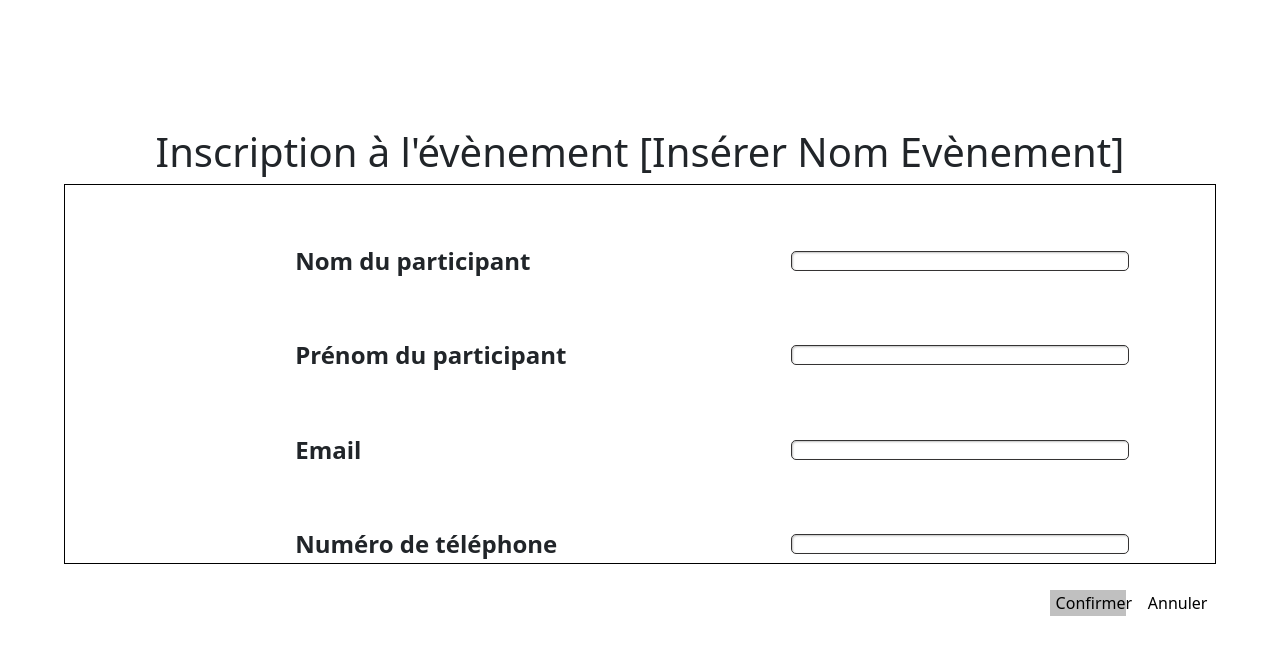
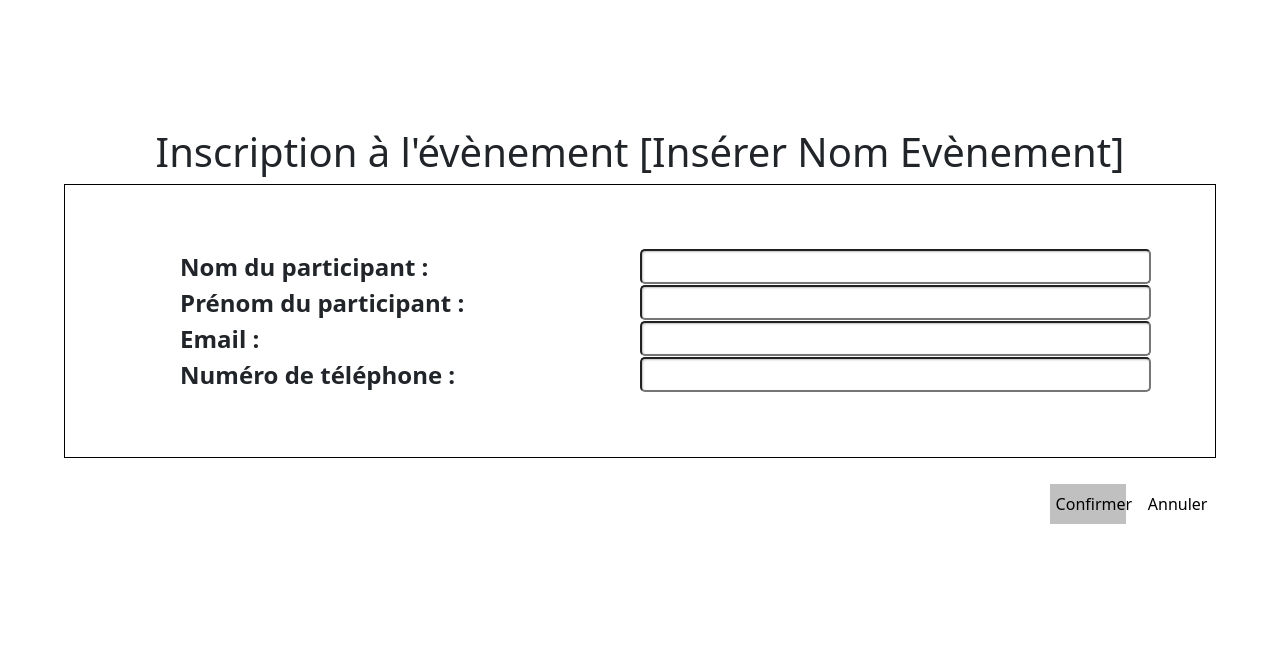
Before and after one commit to PaulineVarin/projet_web_MIAGE, an Angular app in the folder projet_web_MIAGEin_front/: page /inscriptionPersonne/1 in a window 1280 px wide. Shown: the top 654 px of the page. Built offline with nearby package versions, Linux system fonts and the light colour scheme.

Commit message:
form ajouter evt et inscription personne

```diff
--- a/projet_web_MIAGEin_front/src/app/ajouter-evenement/ajouter-evenement.component.css
+++ b/projet_web_MIAGEin_front/src/app/ajouter-evenement/ajouter-evenement.component.css
@@ -1,14 +1,3 @@
-table {
-    background-color: white;
-    width: 90%;
-    height: 80%;
-    text-align: left;
-    margin-left: 5%;
-    padding-left: 5%;
-    padding-right: 5%;
-    padding-bottom: 2%;
-    border:1px solid black;
-}
 
 h1 {
     width: 100%;
@@ -17,34 +6,51 @@ h1 {
     font-size: 250%;
 }
 
-td {
-    padding-top: 2%;
-
-}
-
-.donnees {
-    padding-left: 10%;
+.cadre {
+    background-color: white;
+    width: 90%;
+    height: 80%;
+    margin-left: 5%;
+    padding : 5% 5% 5% 5%;
+    border:1px solid black;
 }
 
 .champs {
     font-weight: bold;
     font-size: 150%;
-    padding-left: 20%;
+    padding-left: 5%;
+    width: 50%;
 }
 
-
-input {
-    padding:3px;
-    border:1px solid #353333;
+input[type=text] {
     border-radius:5px;
-    height: 20px;
-    width:80%;
+    height: 35px;
     box-shadow:1px 1px 2px #C0C0C0 inset;
+    width: 50%;
+    padding: 12px 20px;
+    float : right;
 }
 
+input[type=textarea] {
+    border-radius:5px;
+    height: 35px;
+    box-shadow:1px 1px 2px #C0C0C0 inset;
+    width: 50%;
+    padding: 12px 20px;
+    float : right;
+}
+
+input[type=number] {
+    border-radius:5px;
+    height: 35px;
+    box-shadow:1px 1px 2px #C0C0C0 inset;
+    width: 50%;
+    padding: 12px 20px;
+    float : right;
+}
 .boutonConfirmer {
     width: 6%;
-    height: 10%;
+    height: 40px;
     margin-top: 2%;
     float : right;
     border : none;
@@ -53,7 +59,7 @@ input {
 
 .boutonAnnuler {
     width: 6%;
-    height: 20%;
+    height: 40px;
     margin-top: 2%;
     margin-left: 1%;
     float : right;
--- a/projet_web_MIAGEin_front/src/app/ajouter-evenement/ajouter-evenement.component.html
+++ b/projet_web_MIAGEin_front/src/app/ajouter-evenement/ajouter-evenement.component.html
@@ -1,16 +1,32 @@
 <h1> Ajouter un évènement </h1>
-<table>
-    <tbody>
-        <tr><td class="champs">Acronyme</td>                                <td class="donnees"><input type="text" id="name" name="name" required></td></tr>
-        <tr><td class="champs">Nom de l'évènement</td>                      <td class="donnees"><input type="text" id="name" name="name" required></td></tr>
-        <tr><td class="champs">Lieu de l'évènement</td>                     <td class="donnees"><input type="text" id="name" name="name" required></td></tr>
-        <tr><td class="champs">Description</td>                             <td class="donnees"><input type="text" id="name" name="name" required></td></tr>
-        <tr><td class="champs">Date de l'évènement</td>                     <td class="donnees"><input type="text" id="name" name="name" required></td></tr>
-        <tr><td class="champs">Date d'ouverture des inscriptions</td>       <td class="donnees"><input type="text" id="name" name="name" required></td></tr>
-        <tr><td class="champs">Date de cloture des inscriptions</td>        <td class="donnees"><input type="text" id="name" name="name" required></td></tr>
-        <tr><td class="champs">Nombre maximal de participants</td>          <td class="donnees"><input type="text" id="name" name="name" required></td></tr>
+<form >
+    <div class="cadre">
+        <label class="champs" for="acronyme">Acronyme :</label>
+        <input type="text" id="acronyme" placeholder="Acronyme" required/>
 
-    </tbody>
-</table>
-<button class="boutonAnnuler" > Annuler </button>
-<button class="boutonConfirmer" > Confirmer </button>
+        <label class="champs" for="nomE">Nom de l'évènement :</label>
+        <input type="text" id="nomE" placeholder="Nom de l'évènement" required/>
+
+        <label class="champs" for="lieuE">Lieu de l'évènement :</label>
+        <input type="text" id="lieuE" placeholder="Lieu de l'évènement" required/>
+
+        <label class="champs" for="desc">Description : </label>
+        <input type="textarea" id="desc" placeholder="Description" required/>
+
+        <label class="champs" for="dateE">Date de l'évènement :</label>
+        <input type="text" id="dateE" placeholder="Date de l'évènement" required/>
+
+        <label class="champs" for="dateOuvertureI">Date d'ouverture des inscriptions :</label>
+        <input type="text" id="dateOuvertureI" placeholder="Date d'ouverture des inscriptions" required/>
+
+        <label class="champs" for="dateClotureI">Date de cloture des inscriptions :</label>
+        <input type="text" id="dateClotureI" placeholder="Date de cloture des inscriptions" required/>
+
+        <label class="champs" for="nbMaxP">Nombre maximal de participants :</label>
+        <input type="number" id="nbMaxP" placeholder="Nombre maximal de participants" required/>
+    </div>
+
+    <button class="boutonAnnuler" type="submit">Annuler</button>
+    <button class="boutonConfirmer" type="submit">Confirmer</button>
+
+</form>
--- a/projet_web_MIAGEin_front/src/app/inscription-personne/inscription-personne.component.css
+++ b/projet_web_MIAGEin_front/src/app/inscription-personne/inscription-personne.component.css
@@ -1,15 +1,3 @@
-table {
-    background-color: white;
-    width: 90%;
-    height: 80%;
-    text-align: left;
-    margin-left: 5%;
-    padding-left: 5%;
-    padding-right: 5%;
-    padding-bottom: 2%;
-    border:1px solid black;
-}
-
 h1 {
     width: 100%;
     text-align: center;
@@ -17,34 +5,34 @@ h1 {
     font-size: 250%;
 }
 
-td {
-    padding-top: 5%;
-
-}
-
-.donnees {
-    padding-left: 10%;
+.cadre {
+    background-color: white;
+    width: 90%;
+    height: 80%;
+    margin-left: 5%;
+    padding : 5% 5% 5% 5%;
+    border:1px solid black;
 }
 
 .champs {
     font-weight: bold;
     font-size: 150%;
-    padding-left: 20%;
+    padding-left: 5%;
+    width: 50%;
 }
 
-
-input {
-    padding:3px;
-    border:1px solid #353333;
+input[type=text] {
     border-radius:5px;
-    height: 20px;
-    width:80%;
+    height: 35px;
     box-shadow:1px 1px 2px #C0C0C0 inset;
+    width: 50%;
+    padding: 12px 20px;
+    float : right;
 }
 
 .boutonConfirmer {
     width: 6%;
-    height: 10%;
+    height: 40px;
     margin-top: 2%;
     float : right;
     border : none;
@@ -53,7 +41,7 @@ input {
 
 .boutonAnnuler {
     width: 6%;
-    height: 20%;
+    height: 40px;
     margin-top: 2%;
     margin-left: 1%;
     float : right;
--- a/projet_web_MIAGEin_front/src/app/inscription-personne/inscription-personne.component.html
+++ b/projet_web_MIAGEin_front/src/app/inscription-personne/inscription-personne.component.html
@@ -1,11 +1,21 @@
 <h1> Inscription à l'évènement [Insérer Nom Evènement] </h1>
-<table>
-    <tbody>
-        <tr><td class="champs">Nom du participant</td>                      <td class="donnees"><input type="text" id="name" name="name" required></td></tr>
-        <tr><td class="champs">Prénom du participant</td>                   <td class="donnees"><input type="text" id="name" name="name" required></td></tr>
-        <tr><td class="champs">Email</td>                                   <td class="donnees"><input type="text" id="name" name="name" required></td></tr>
-        <tr><td class="champs">Numéro de téléphone</td>                     <td class="donnees"><input type="text" id="name" name="name" required></td></tr>
-    </tbody>
-</table>
-<button class="boutonAnnuler" routerLink="/listerEvenement"> Annuler </button>
-<button class="boutonConfirmer" routerLink="/listerEvenement"> Confirmer </button>
+<form >
+    <div class="cadre">
+
+        <label class="champs" for="nomP">Nom du participant :</label>
+        <input type="text" id="nomP"  required/>
+
+        <label class="champs" for="prenomP">Prénom du participant :</label>
+        <input type="text" id="prenomP"  required/>
+
+        <label class="champs" for="email">Email : </label>
+        <input type="text" id="email"  required/>
+
+        <label class="champs" for="numT">Numéro de téléphone : </label>
+        <input type="text" id="dateE"  required/>
+    </div>
+
+    <button class="boutonAnnuler" type="submit">Annuler</button>
+    <button class="boutonConfirmer" type="submit">Confirmer</button>
+
+</form>
```
